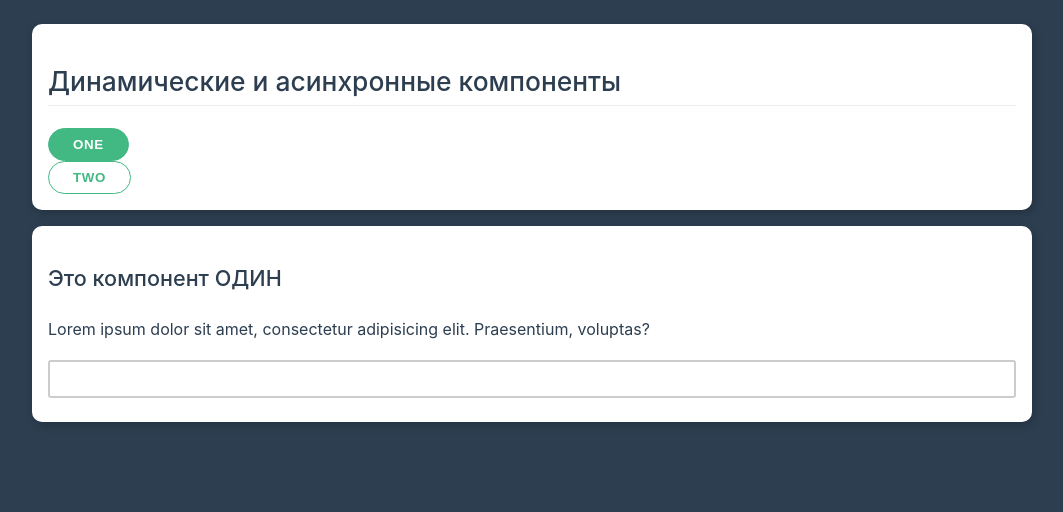
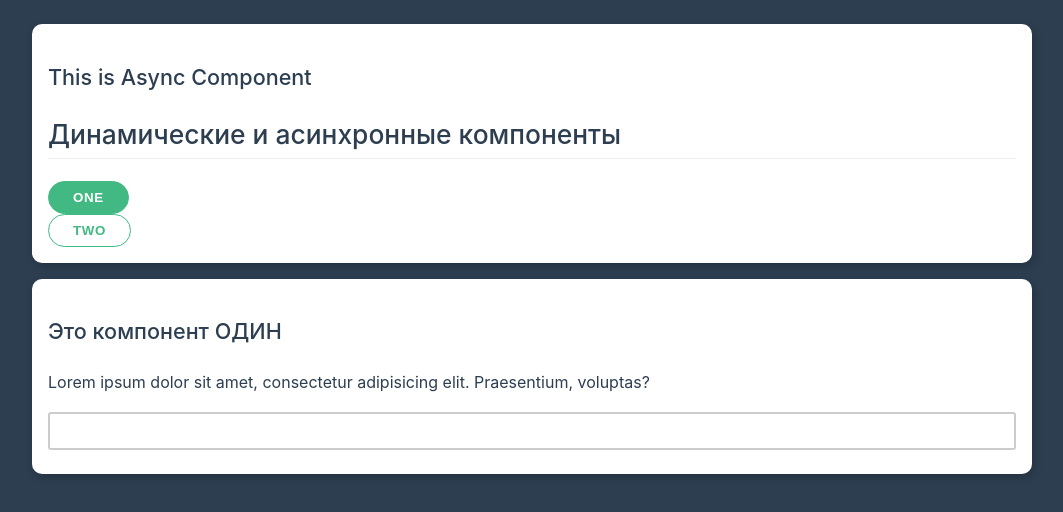
Before and after one commit to c0ntr-all/vue-basics, a Vue app: page / in a window 1280 px wide. Shown: the top 512 px of the page, without its empty margins (108-1171 px from the left). Built offline with nearby package versions, Linux system fonts and the light colour scheme.

Commit message:
06-19: Асинхронные компоненты

```diff
--- a/src/App.vue
+++ b/src/App.vue
@@ -1,6 +1,7 @@
 <template>
   <div class="container pt-1">
     <div class="card">
+      <async-component></async-component>
       <h2>Динамические и асинхронные компоненты</h2>
 
       <app-buton
--- /dev/null
+++ b/src/AppAsyncComponent.vue
@@ -0,0 +1,15 @@
+<template>
+  <div>
+    <h3>This is Async Component</h3>
+  </div>
+</template>
+
+<script>
+  export default {
+
+  }
+</script>
+
+<style scoped>
+
+</style>
--- a/src/main.js
+++ b/src/main.js
@@ -1,4 +1,4 @@
-import { createApp } from 'vue'
+import { createApp, defineAsyncComponent } from 'vue'
 import App from './App.vue'
 import TheHeader from './TheHeader'
 import './theme.css'
@@ -10,5 +10,8 @@
 
 //global
 app.component('the-header', TheHeader)
+app.component('async-component', defineAsyncComponent(() => {
+  return import('./AppAsyncComponent')
+}))
 
 app.mount('#app')
```
